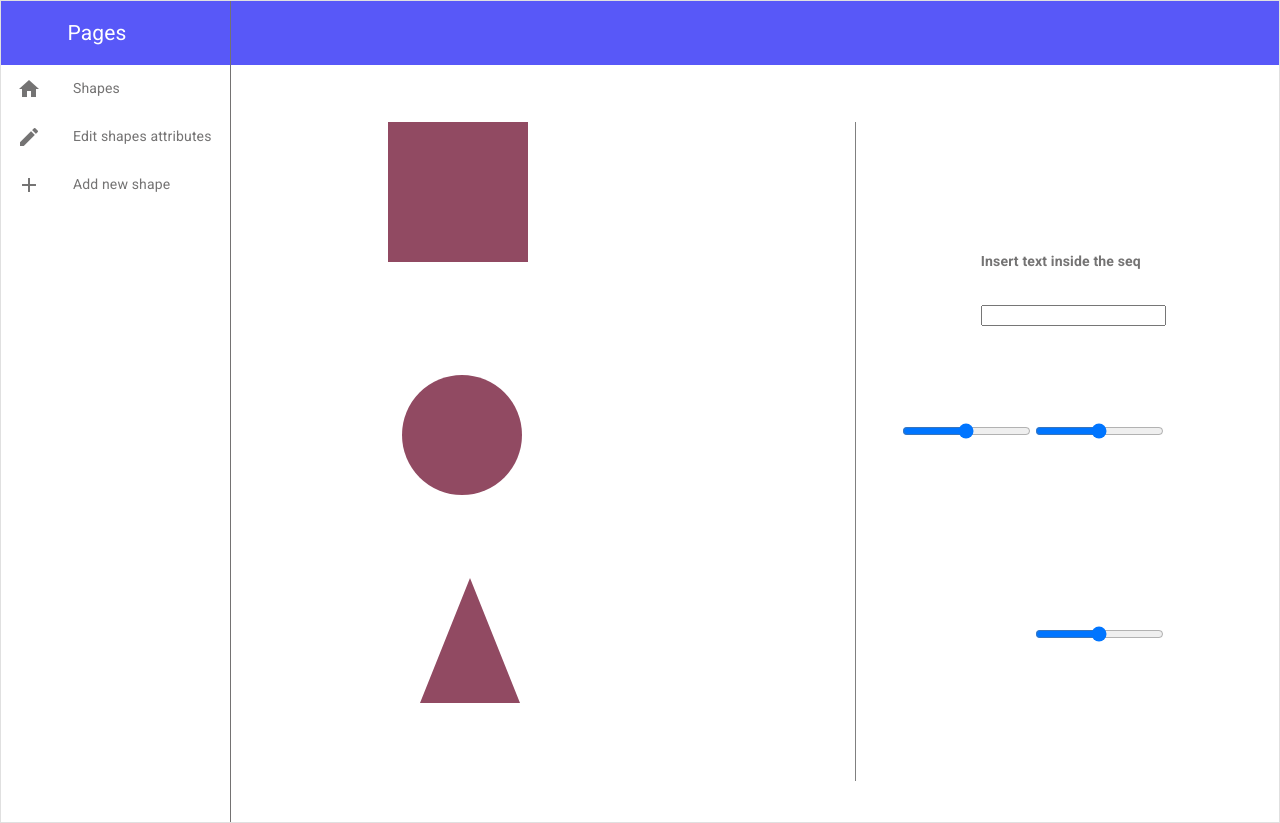
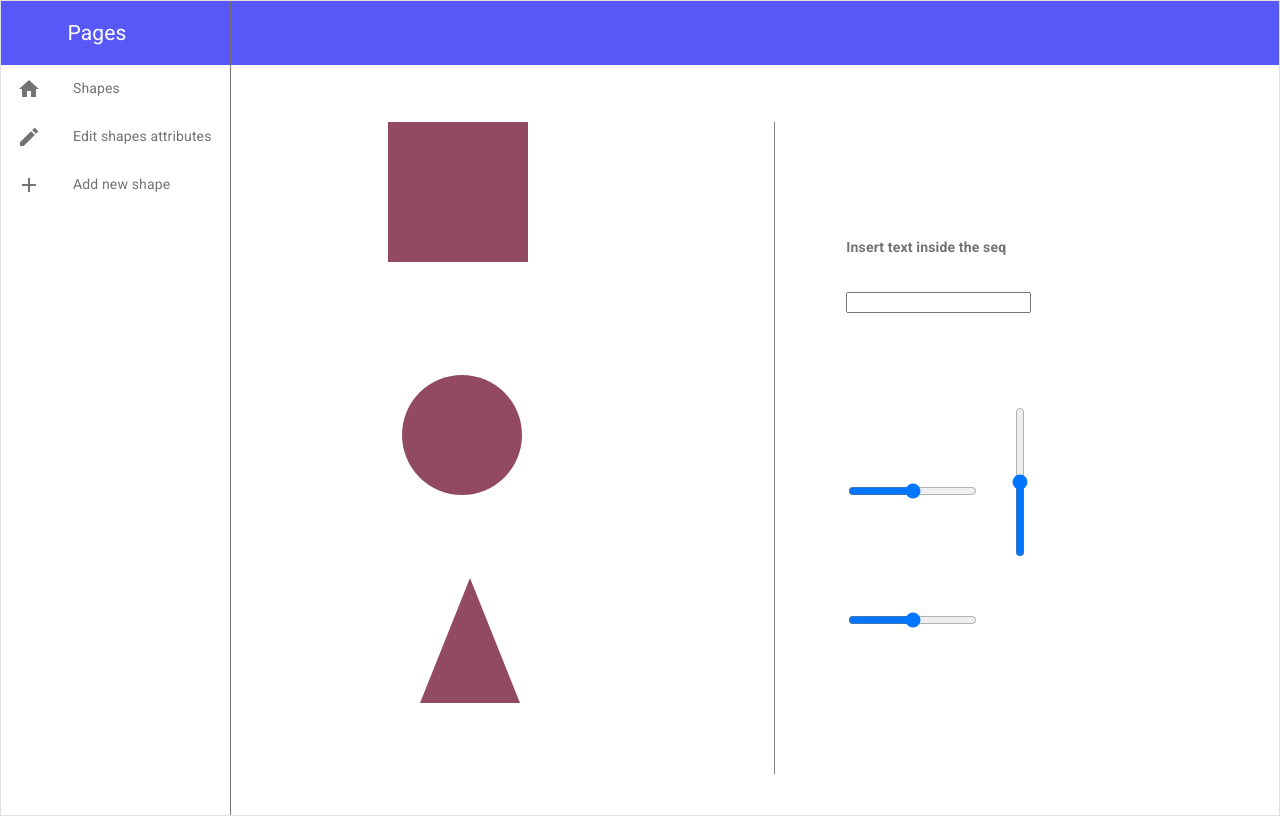
Before and after one commit to hadeel36/Shape-land, a Vue app: page /#/ in a window 1280 px wide. Both pictures are taken after a click on the button "edit". Built offline with nearby package versions, Linux system fonts and the light colour scheme.

Commit message:
fix css bug

```diff
--- a/src/components/editShapes.vue
+++ b/src/components/editShapes.vue
@@ -44,15 +44,7 @@
           />
         </svg>
         <div class="shape__config">
-          <input
-            type="range"
-            name="ellRange"
-            v-on:input="handleRangeChange"
-            v-model="ellRange"
-            min="15"
-            max="25"
-            step="1"
-          />
+          <div class="hor-range__wrapper">
             <input
               type="range"
               name="ellRangeVert"
@@ -63,6 +55,18 @@
               max="25"
               step="1"
             />
+          </div>
+          <div class="slider-vir__wrapper">
+            <input
+              type="range"
+              name="ellRange"
+              v-on:input="handleRangeChange"
+              v-model="ellRange"
+              min="15"
+              max="25"
+              step="1"
+            />
+          </div>
         </div>
       </div>
 
@@ -122,9 +126,33 @@ export default {
         : (this.$store.state[event.target.name] = event.target.value);
     },
     handleRotateChange: function(event) {
+      console.log("hello");
       this.$store.state.triRotate = event.target.value;
-      console.log(this.triRotate);
     },
   },
 };
 </script>
+
+<style <style lang="scss" scoped>
+.hor-range__wrapper {
+  float: left;
+  margin-top: 38%;
+  margin-right: 16%;
+  height: 150px;
+}
+
+.slider-vir__wrapper {
+  display: inline-block;
+  width: 20px;
+  height: 150px;
+  padding: 0;
+}
+
+.slider-vir__wrapper input {
+  width: 150px;
+  height: 20px;
+  margin: 0;
+  transform-origin: 75px 75px;
+  transform: rotate(-90deg);
+}
+</style>
--- a/src/components/shapesLand.vue
+++ b/src/components/shapesLand.vue
@@ -76,7 +76,7 @@
           v-bind:style="{transform:`rotate(${this.$store.state.triRotate}deg)`}"
         >
           <polygon
-            :points="polygon"
+            :points="this.$store.state.polygon"
             v-bind:style="{fill:triColor}"
             class="tri-position"
           />
@@ -126,7 +126,6 @@ export default {
       triColor: this.$store.state.triColor,
       ellColor: this.$store.state.ellColor,
       seqColor: this.$store.state.seqColor,
-      polygon: this.$store.state.polygon,
       seqText: this.$store.state.seqText,
     };
   },
@@ -136,7 +135,7 @@ export default {
     },
     handleRangeChange: function(event) {
       event.target.name === "triRange"
-        ? (this.polygon = `150 ${25 - event.target.value}, ${100 -
+        ? (this.$store.state.polygon = `150 ${25 - event.target.value}, ${100 -
             event.target.value} 175, ${200 + Number(event.target.value)} 175`)
         : (this.$store.state[event.target.name] = event.target.value);
     },
--- a/static/style/index.css
+++ b/static/style/index.css
@@ -5,9 +5,11 @@
 }
 
 .shape__config {
+  width: 40%;
   float: right;
   margin-right: -55%;
   margin-top: 17%;
+  overflow: auto;
 }
 
 .svg__wrapper {
@@ -38,6 +40,11 @@
   transform: translate(31px);
 }
 
+input[type="range"] {
+  color: #5858f8;
+  cursor: move;
+}
+
 .bottom {
   margin-bottom: 9%;
 }
```
Lines whose indentation alone changed are shown as unchanged.
